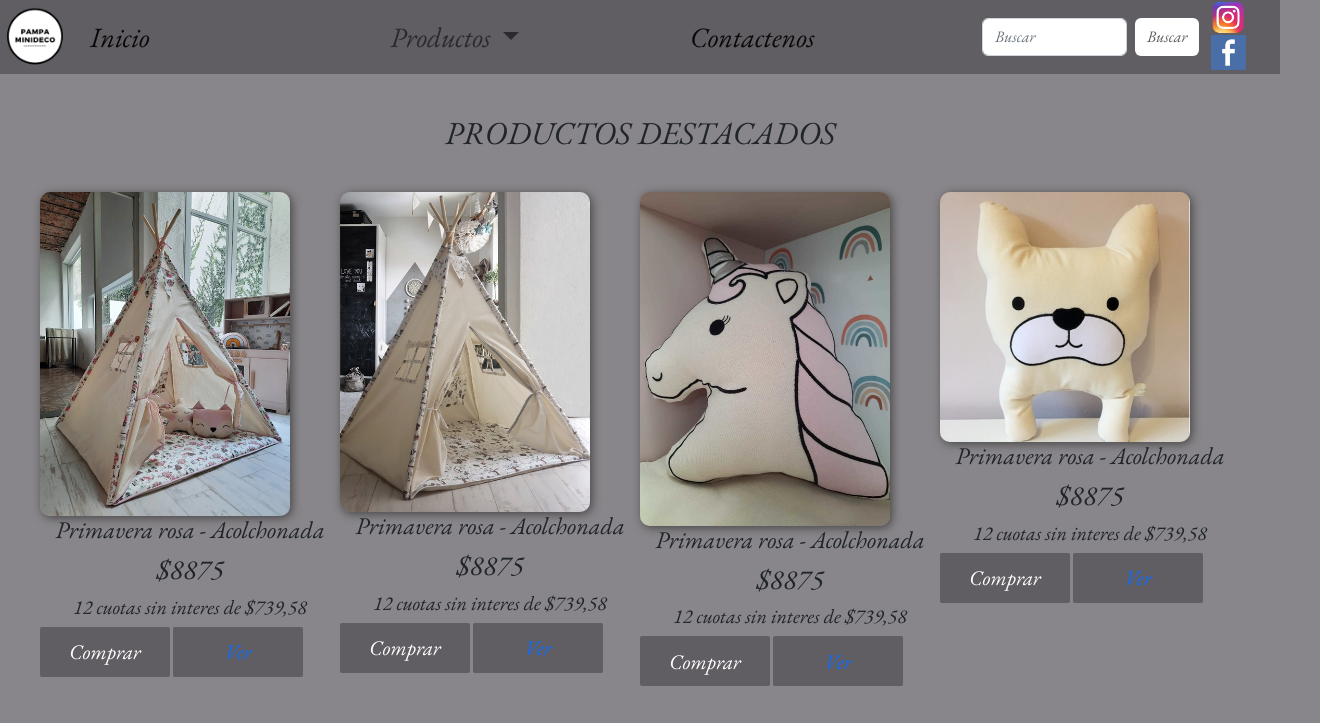
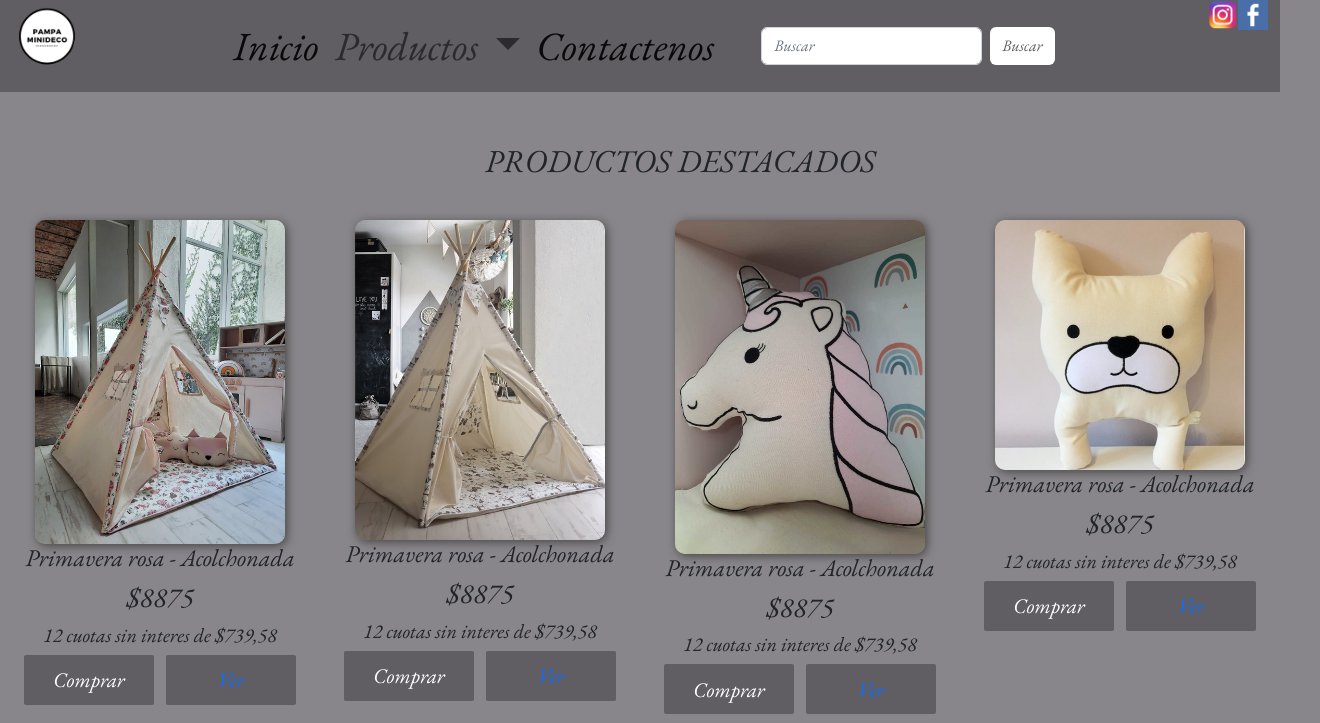
Before and after one commit to alejocap40/bootstrap2, a plain HTML site: page index.html in a window 1280 px wide. Shown: the top 723 px of the page, 1320 px wide, since content can reach past the window. Drawn offline with nearby package versions, Linux system fonts and the light colour scheme.

```diff
--- a/css/styles.css
+++ b/css/styles.css
@@ -7,7 +7,10 @@
 }
 
 body {
+
     background-color: #88868a;
+
+
 }
 
 /* -------------------------header----------------------------------------------------- */
@@ -15,72 +18,28 @@ body {
 header{
     position: sticky;
     top: 0;
-    }
-
-.headerPrin {
-    display: flex;
-    justify-content:space-between;
-}
-
-.headerPrin li {
-    list-style-type: none;
-}
-
-.boxNav {
-    margin: auto;
-}
-
-nav a {
-    list-style-type: none;
-    text-decoration: none;
-    color: black;
-}
-
-nav ul{
-    list-style-type: none;
-    font-size: 0;
-}
-
-nav li{
-    display: inline-block;
-    width: 300px;
-    position: relative;
-    font-size: 28px;
-}
-
-nav ul ul{
-    position: absolute;
-    display: none;
-}
-
-nav ul ul li{
-    display: block;
-}
-
-nav {
     background-color: #605d63;
 }
 
-ul li:hover ul{
-    display: block;
+.navColor {
     background-color: #605d63;
 }
 
-header {
-    background-color: #605d63;
+.redesSociales img {
+    width: 30px;
+    height: 30px;
+
 }
 
-.nav {
-    background-color: #605d63;
+
+
+.logo {
+    width: 70px;
+    height: 70px;
 }
 
-header img {
-    width: 35px;
-}
-
-.headerLogo img {
-    width: 70px;
-    height: 70px;
+.itemNav {
+    font-size: 2.5rem;
 }
 
 .headerContacto img {
@@ -111,19 +70,12 @@ main h2 {
     margin: 40px;
 }
 
-.destacados img:hover {
-    transform: scale(1.5);
-    transition: 0.3s;
-}
 
 .prodDest {
     display: flex;
     justify-content: center;
 }
 
-.destacados {
-    display:block;
-    }
 
 .destacados img {
 /*     border-style: solid;
@@ -132,6 +84,10 @@ main h2 {
     width: 250px;
     margin-right: 50px;
     box-shadow: 2px 2px 10px rgb(70, 69, 69);
+    margin-left: auto;
+    margin-right: auto;
+    display: block;
+
 
 }
 
@@ -162,6 +118,7 @@ main h2 {
     text-align: center;
     width: 130px;
     height: 50px;
+
 }
 
 
@@ -169,6 +126,10 @@ main h2 {
 .boton:hover{
     background-color: white;
     color: #605d63;
+}
+
+.separacion {
+    margin-top: 50px;
 }
 
 /* ------------------------------------FOOTER---------------------------------------- */
--- a/index.html
+++ b/index.html
@@ -1,130 +1,162 @@
 <!DOCTYPE html>
 <html lang="es">
+
 <head>
     <meta charset="UTF-8">
     <meta http-equiv="X-UA-Compatible" content="IE=edge">
     <meta name="viewport" content="width=device-width, initial-scale=1.0">
     <title>Pampa - Minideco</title>
     <link rel="shortcut icon" href="./img/logo.png" type="image/x-icon">
-    <link href="https://cdn.jsdelivr.net/npm/bootstrap@5.2.0-beta1/dist/css/bootstrap.min.css" rel="stylesheet" integrity="sha384-0evHe/X+R7YkIZDRvuzKMRqM+OrBnVFBL6DOitfPri4tjfHxaWutUpFmBp4vmVor" crossorigin="anonymous">
+    <link href="https://cdn.jsdelivr.net/npm/bootstrap@5.2.0-beta1/dist/css/bootstrap.min.css" rel="stylesheet"
+        integrity="sha384-0evHe/X+R7YkIZDRvuzKMRqM+OrBnVFBL6DOitfPri4tjfHxaWutUpFmBp4vmVor" crossorigin="anonymous">
     <link rel="stylesheet" href="./css/styles.css">
 </head>
+
 <body>
-    <header>
-        <div class="headerPrin">
-            <div class="headerLogo">
-                <img src="./img/logo.png" alt="logo pampa minideco">
-            </div>
-            <nav class="navbar navbar-expand-lg" style="background-color: #605d63;">
+    <header class="container-fluid">
+        <div class="row">
+            <a class="navbar-brand col-lg-2 col-md-1 col-sm-4 col-4 navColor" href="index.html"><img class="logo" src="./img/logo.png"
+                    alt="logo de la empresa"></a>
+            <nav class="navbar navbar-expand-lg navColor  col-lg-8 col-md-10 col-sm-4 col-4">
                 <div class="container-fluid">
-                    <button class="navbar-toggler" type="button" data-bs-toggle="collapse" data-bs-target="#navbarSupportedContent"
-                        aria-controls="navbarSupportedContent" aria-expanded="false" aria-label="Toggle navigation">
+                    <button class="navbar-toggler" type="button" data-bs-toggle="collapse"
+                        data-bs-target="#navbarSupportedContent" aria-controls="navbarSupportedContent"
+                        aria-expanded="false" aria-label="Toggle navigation">
                         <span class="navbar-toggler-icon"></span>
                     </button>
                     <div class="collapse navbar-collapse" id="navbarSupportedContent">
                         <ul class="navbar-nav me-auto mb-2 mb-lg-0">
-                            <li class="nav-item">
-                                <a class="nav-link active" aria-current="page" href="index.html">Inicio</a>
+                            <li class="nav-item centrarLi">
+                                <a class="nav-link active itemNav" aria-current="page" href="index.html">Inicio</a>
                             </li>
-                            <li class="nav-item dropdown">
-                                <a class="nav-link dropdown-toggle" href="#" id="navbarDropdown" role="button" data-bs-toggle="dropdown"
-                                    aria-expanded="false">
+                            <li class="nav-item dropdown centrarLi">
+                                <a class="nav-link dropdown-toggle itemNav" href="#" id="navbarDropdown" role="button"
+                                    data-bs-toggle="dropdown" aria-expanded="false">
                                     Productos
                                 </a>
-                                <ul class="dropdown-menu" aria-labelledby="navbarDropdown">
-                                    <li><a class="dropdown-item" href="./page/tipi.html">Tipis</a></li>
-                                    <li><a class="dropdown-item" href="./page/almohadones.html">Almohadones</a></li>
-                                    <li><a class="dropdown-item" href="./page/mune_apego.html">Muñecos y Apegos</a></li>
+                                <ul class="dropdown-menu navColor" aria-labelledby="navbarDropdown">
+                                    <li><a class="dropdown-item itemNav" href="./page/tipi.html">Tipis</a></li>
+                                    <li><a class="dropdown-item itemNav" href="./page/almohadones.html">Almohadones</a>
+                                    </li>
+                                    <li><a class="dropdown-item itemNav" href="./page/mune_apego.html">Muñecos y
+                                            Apegos</a></li>
                                 </ul>
                             </li>
                             <li class="nav-item">
-                                <a class="nav-link active" aria-current="page" href="./page/contactenos.html">Contactenos</a>
+                                <a class="nav-link active itemNav" aria-current="page"
+                                    href="./page/contactenos.html">Contactenos</a>
                             </li>
                         </ul>
-                        <form class="d-flex" role="search">
+                        <form class=" d-flex" role="search">
                             <input class="form-control me-2" type="search" placeholder="Buscar" aria-label="Search">
-                            <button class="btn btn-outline-success buscar" style="background-color: #FFFFFF  ;" type="submit">Buscar</button>
+                            <button class="btn btn-outline-success buscar" style="background-color: #FFFFFF  ;"
+                                type="submit">Buscar</button>
                         </form>
                     </div>
                 </div>
             </nav>
-                <div class=".headerContacto">
-                    <a href="https://www.instagram.com/pampaminideco.arg/" target="_blank"><img src="./img/instagram.png"
-                            alt="logo de instagram"></a>
-                    <a href="https://www.facebook.com/search/top/?q=pampa-minideco" target="_blank"><img src="./img/facebook.png"
-                            alt="logo de facebook"></a>
+
+            <div class="d-flex justify-content-end redesSociales navColor col-lg-2 col-md-1 col-sm-4 col-4">
+                <a class="navbar-brand" href="https://www.instagram.com/pampaminideco.arg/"><img class="logo"
+                        src="./img/instagram.png" alt="logo de la instagram"></a>
+                <a class="navbar-brand" href="https://www.facebook.com/search/top/?q=pampa-minideco"><img class="logo"
+                        src="./img/facebook.png" alt="logo de la instagram"></a>
             </div>
         </div>
+
+
     </header>
-    <main class="container-fluid">
-        <section>
+
+    <main>
+        <section class="container-fluid separacion">
+            <div class="row">
                 <h2>Productos destacados</h2>
-            <div class="prodDest">
-                <div class="destacados">
+
+                <div class="destacados col-lg-3 col-md-6">
                     <a href="./page/Prima_rosa.html"><img src="./img/primavera-rosa.jpg" alt="tipi primavera rosa"></a>
                     <h4>Primavera rosa - Acolchonada</h4>
                     <h3>$8875</h3>
                     <h5>12 cuotas sin interes de $739,58</h5>
+                    <div class="d-flex justify-content-evenly">
                         <button class="boton">Comprar</button>
                         <button class="boton">
                             <a href="./page/Prima_rosa.html">Ver</a>
                         </button>
                     </div>
-                <div class="destacados">
+                </div>
+                <div class="destacados col-lg-3 col-md-6">
                     <a href="./page/fiestatotal.html"><img src="./img/fiestatotal.jpeg" alt="tipi fiesta total"></a>
                     <h4>Primavera rosa - Acolchonada</h4>
                     <h3>$8875</h3>
                     <h5>12 cuotas sin interes de $739,58</h5>
+                    <div class="d-flex justify-content-evenly">
                         <button class="boton">Comprar</button>
                         <button class="boton">
                             <a href="./page/fiestatotal.html">Ver</a>
                         </button>
                     </div>
-                <div class="destacados">
-                    <a href="./page/unicorniorosa.html"><img src="./img/unicorniorosa.jpeg" alt="almohadon unicornio rosa"></a>
+                </div>
+                <div class="destacados col-lg-3 col-md-6">
+                    <a href="./page/unicorniorosa.html"><img src="./img/unicorniorosa.jpeg"
+                            alt="almohadon unicornio rosa"></a>
                     <h4>Primavera rosa - Acolchonada</h4>
                     <h3>$8875</h3>
                     <h5>12 cuotas sin interes de $739,58</h5>
+                    <div class="d-flex justify-content-evenly">
                         <button class="boton">Comprar</button>
                         <button class="boton">
                             <a href="./page/unicorniorosa.html">Ver</a>
                         </button>
                     </div>
-                <div class="destacados">
+                </div>
+
+                <div class="destacados col-lg-3 col-md-6">
                     <a href="./page/bulldogcrudo.html"><img src="./img/bulldogcrudo.jpg" alt="almohadon bulldog"></a>
                     <h4>Primavera rosa - Acolchonada</h4>
                     <h3>$8875</h3>
                     <h5>12 cuotas sin interes de $739,58</h5>
+                    <div class="d-flex justify-content-evenly">
                         <button class="boton">Comprar</button>
                         <button class="boton">
                             <a href="./page/bulldogcrudo.html">Ver</a>
                         </button>
                     </div>
                 </div>
+            </div>
         </section>
-        <section>
+        <section class="container-fluid separacion">
+            <div class="row">
                 <h2>Novedades</h2>
-            <div class="prodDest">
-                    <div class="destacados">
-                    <a href="./page/arcoiris_terra.html"><img src="./img/arcoiris_terra.jpg" alt="tipi arcoiris terra"></a>
+
+                <div class="destacados col-lg-3"></div>
+                <div class="destacados col-lg-3">
+                    <a href="./page/arcoiris_terra.html"><img src="./img/arcoiris_terra.jpg"
+                            alt="tipi arcoiris terra"></a>
                     <h4>Primavera rosa - Acolchonada</h4>
                     <h3>$8875</h3>
                     <h5>12 cuotas sin interes de $739,58</h5>
+                    <div class="d-flex justify-content-evenly">
                         <button class="boton">Comprar</button>
                         <button class="boton">
                             <a href="./page/arcoiris_terra.html">Ver</a>
                         </button>
                     </div>
-                <div class="destacados">
-                    <a href="./page/oso_winter_natural.html"><img src="./img/oso_winter_natural.jpg" alt="tipi oso winter natural"></a>
+                </div>
+                <div class="destacados col-lg-3">
+                    <a href="./page/oso_winter_natural.html"><img src="./img/oso_winter_natural.jpg"
+                            alt="tipi oso winter natural"></a>
                     <h4>Primavera rosa - Acolchonada</h4>
                     <h3>$8875</h3>
                     <h5>12 cuotas sin interes de $739,58</h5>
+                    <div class="d-flex justify-content-evenly">
                         <button class="boton">Comprar</button>
                         <button class="boton">
                             <a href="./page/oso_winter_natural.html">Ver</a>
                         </button>
                     </div>
+                </div>
+                <div class="destacados col-lg-3"></div>
+
             </div>
         </section>
     </main>
@@ -133,7 +165,7 @@
             <div class="pieContactenos">
                 <h3>Contactenos</h3>
                 <ul>
-                    <li >
+                    <li>
                         <div class="enLinea">
                             <img src="./img/whatsapp.png" alt="">
                         </div>
@@ -163,8 +195,10 @@
                 <h3>Sigamos conectados</h3>
                 <ul>
                     <li>
-                    <a href="https://www.instagram.com/pampaminideco.arg/" target="_blank"><img src="./img/instagram.png" alt="logo de instagram"></a>
-                    <a href="https://www.facebook.com/search/top/?q=pampa-minideco" target="_blank"><img src="./img/facebook.png" alt="logo de facebook"></a>
+                        <a href="https://www.instagram.com/pampaminideco.arg/" target="_blank"><img
+                                src="./img/instagram.png" alt="logo de instagram"></a>
+                        <a href="https://www.facebook.com/search/top/?q=pampa-minideco" target="_blank"><img
+                                src="./img/facebook.png" alt="logo de facebook"></a>
                     </li>
                 </ul>
                 <p><b>Pampa - Minideco -
@@ -173,9 +207,13 @@
             </div>
         </div>
         <div class="botonWhatsApp">
-            <a href="https://api.whatsapp.com/send?phone=+541140460952" target="_blank"><img src="./img/logoWhatsapp.png" alt="Link a WhatsApp"></a>
+            <a href="https://api.whatsapp.com/send?phone=+541140460952" target="_blank"><img
+                    src="./img/logoWhatsapp.png" alt="Link a WhatsApp"></a>
         </div>
     </footer>
-    <script src="https://cdn.jsdelivr.net/npm/bootstrap@5.2.0-beta1/dist/js/bootstrap.bundle.min.js" integrity="sha384-pprn3073KE6tl6bjs2QrFaJGz5/SUsLqktiwsUTF55Jfv3qYSDhgCecCxMW52nD2" crossorigin="anonymous"></script>
+    <script src="https://cdn.jsdelivr.net/npm/bootstrap@5.2.0-beta1/dist/js/bootstrap.bundle.min.js"
+        integrity="sha384-pprn3073KE6tl6bjs2QrFaJGz5/SUsLqktiwsUTF55Jfv3qYSDhgCecCxMW52nD2"
+        crossorigin="anonymous"></script>
 </body>
+
 </html>
```
Lines whose indentation alone changed are shown as unchanged.
